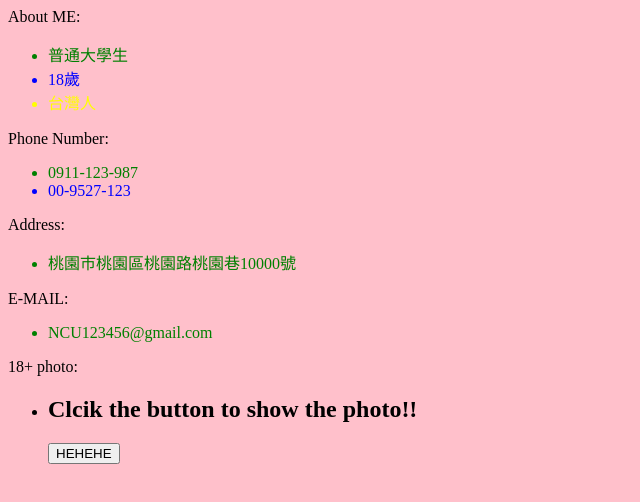
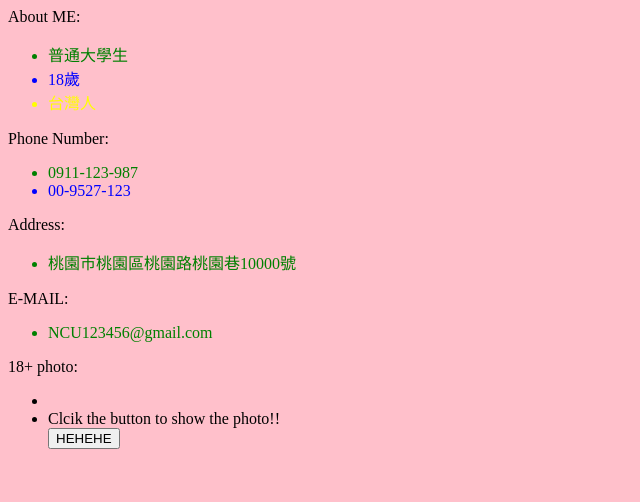
Before and after one commit to Miracle52016/Miracle52016.github.io, a plain HTML site: page index.html in a window 1280 px wide. Shown: the whole page, without its empty margins (0-640 px from the left). Drawn offline with Linux system fonts and the light colour scheme.

Commit message:
Update index.html

```diff
--- a/index.html
+++ b/index.html
@@ -37,7 +37,7 @@
       18+ photo:
       <ul>
         <li>
-          <h2 id="click">Clcik the button to show the photo!!</h2>
+          <li id="click">Clcik the button to show the photo!!</li>
           <button  type="button" onclick="myfinction()">HEHEHE</button>
         </li>
     </div>
```
